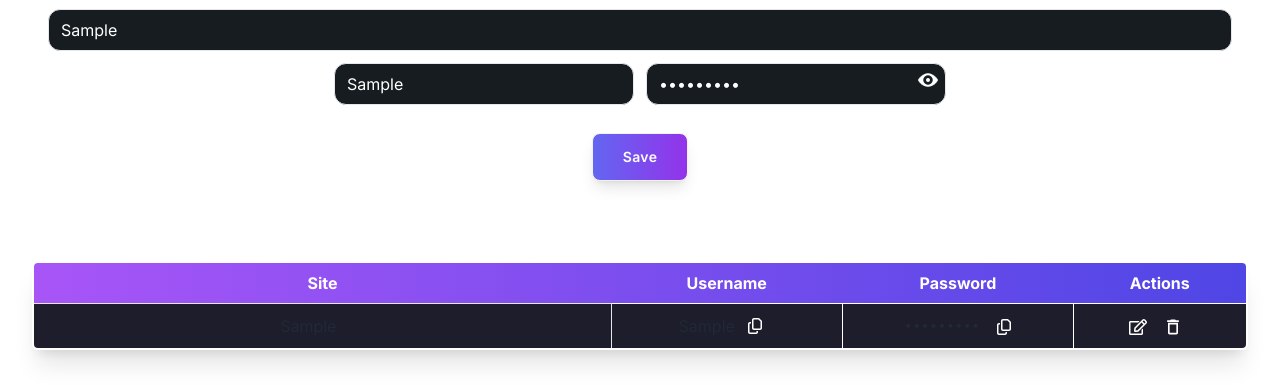
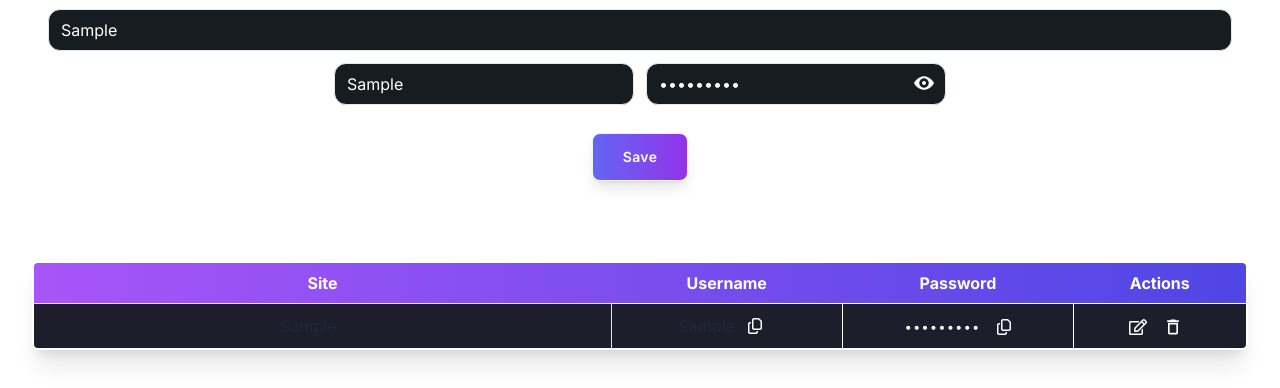
Before and after one commit to yashmandi/password-gen, a React (Vite) app: page /password-manager in a window 1280 px wide. Both pictures are taken after typing "Sample", "Sample", "Sample123" into the empty fields and a click on the button "Save". Shown: the part 251-639 px from the top of the page. Built offline with nearby package versions, Linux system fonts and the light colour scheme.

Commit message:
password manager

```diff
--- a/src/pages/Manager.jsx
+++ b/src/pages/Manager.jsx
@@ -133,7 +133,7 @@ const Manager = () => {
                   src="icons/open-eye.png"
                   width={20}
                   height={40}
-                  className="mt-[7px] mr-2 filter invert"
+                  className="mt-[10px] mr-3 filter invert"
                   alt="eye"
                 />
               </span>
@@ -194,7 +194,7 @@ const Manager = () => {
                       </td>
                       <td className="py-2 border bg-[#1e1d2b] border-white text-center w-32">
                         <div className="flex items-center justify-center relative space-x-2">
-                          <span className="text-sm font-mono mr-2">
+                          <span className="text-sm font-mono mr-2 mt-1 text-white">
                             {item.password.replace(/./g, "•")}
                           </span>
                           <div
```
